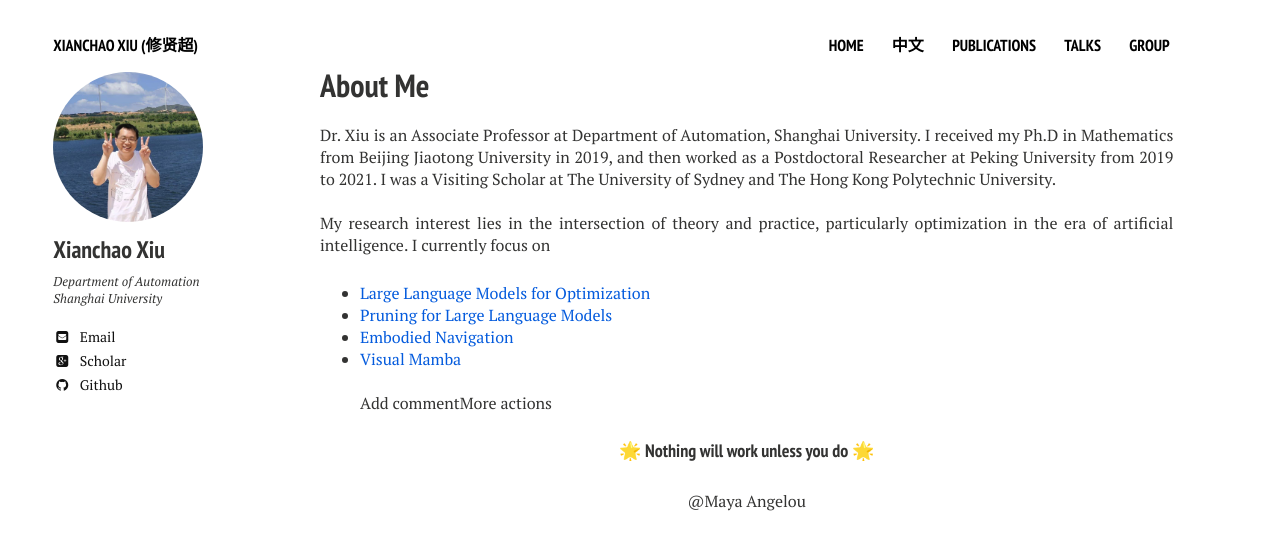
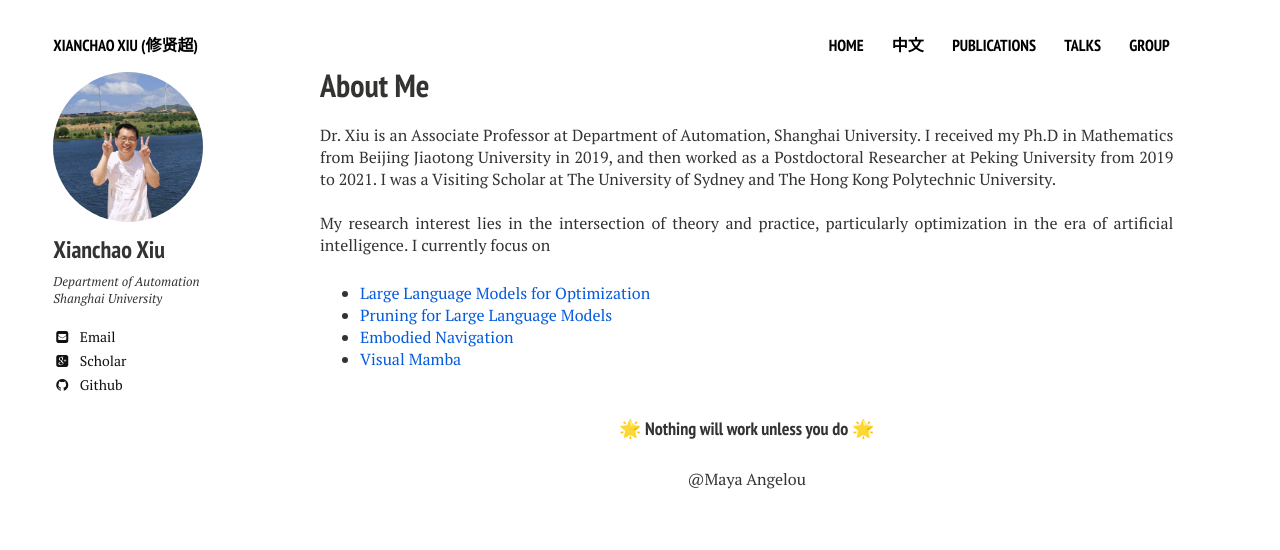
Before and after one commit to xianchaoxiu/xianchaoxiu.github.io, a Jekyll site: the page built from index.md, in a window 1280 px wide. Shown: the top 550 px of the page. Built offline with Jekyll 4.4.1, drawn with Linux system fonts in a browser that asks for light colours; nearby versions of some CDN libraries.

Commit message:
Update home2.html

```diff
--- a/_layouts/home2.html
+++ b/_layouts/home2.html
@@ -37,7 +37,7 @@ My research interest lies in the intersection of theory and practice, particular
       <li> <a href="https://github.com/xianchaoxiu/Large-Language-Models-for-Optimization" class="textlink" target="_blank">Large Language Models for Optimization </a> </li>
       <li> <a href="https://github.com/xianchaoxiu/Pruning-for-Large-Language-Models" class="textlink" target="_blank">Pruning for Large Language Models</a> </li>
       <li> <a href="https://github.com/xianchaoxiu/Embodied-Navigation" class="textlink" target="_blank">Embodied Navigation</a> </li>
-      <li> <a href="https://github.com/xianchaoxiu/Visual-Mamba" class="textlink" target="_blank">Visual Mamba</a> </li>  <br>Add commentMore actions
+      <li> <a href="https://github.com/xianchaoxiu/Visual-Mamba" class="textlink" target="_blank">Visual Mamba</a> </li>  <br>
     </ul>
 
 
```
